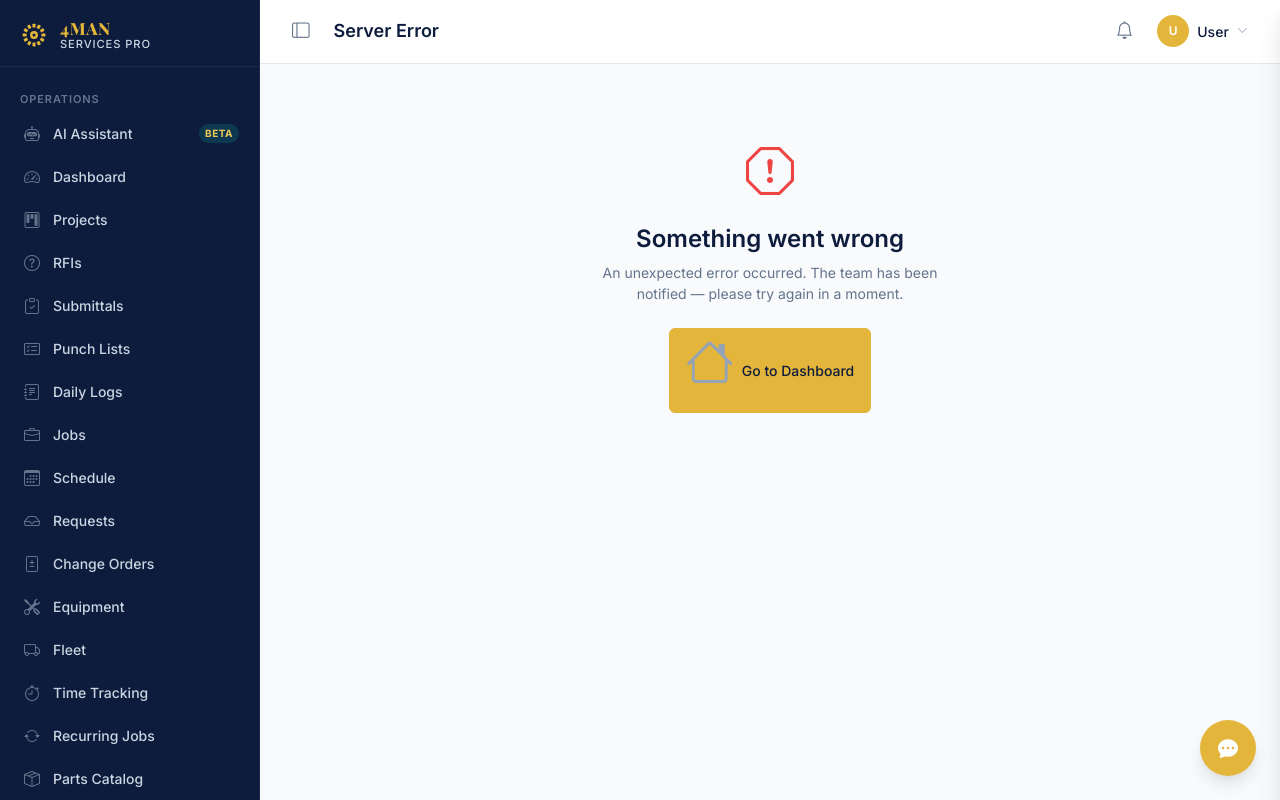
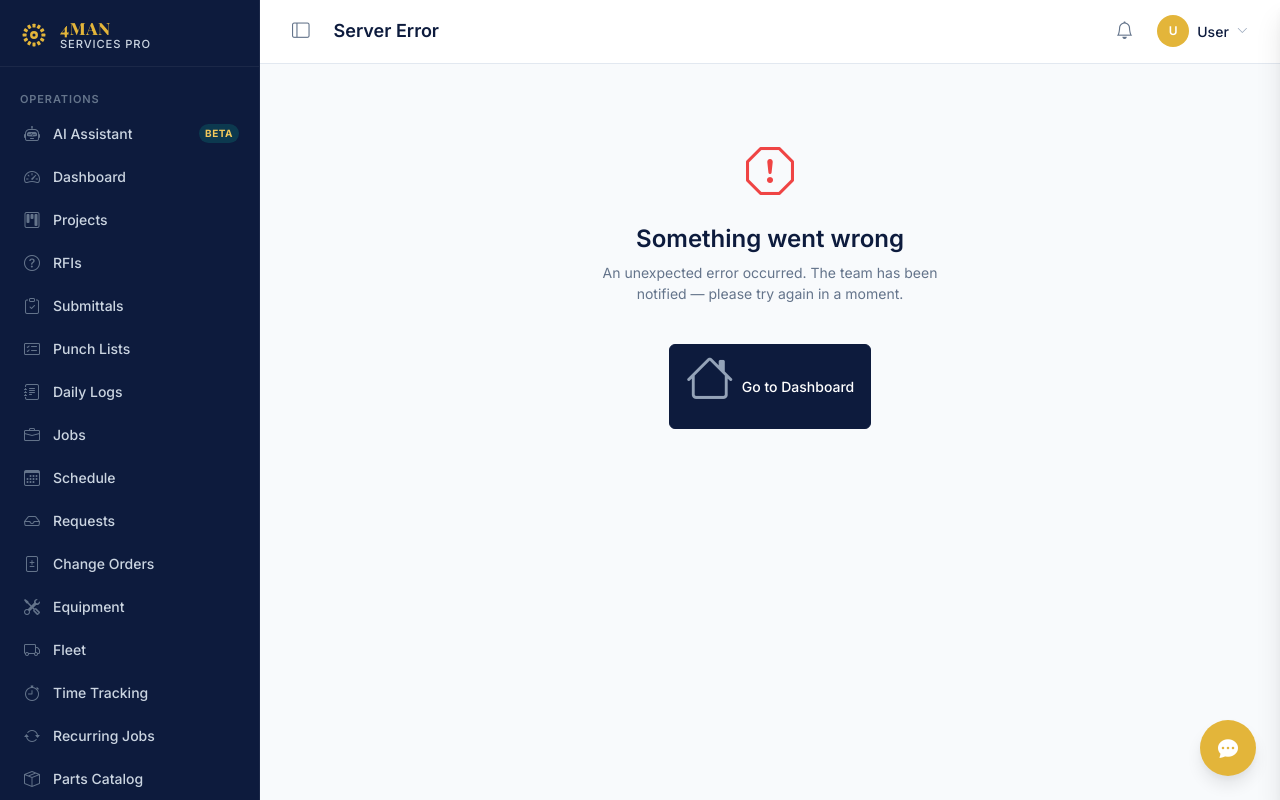
Before and after one commit to Texasdada13/FieldServicePro, a Python web app: template web/templates/errors/500.html in a window 1280 px wide. Run offline with Jinja, Linux system fonts and the light colour scheme; the template is opened without the code that fills it, so the values that code supplies are empty.

Commit message:
rebrand: 403/500 error pages use new palette
Co-Authored-By: Claude Opus 4.7 (1M context) <noreply@anthropic.com>

```diff
--- a/web/templates/errors/500.html
+++ b/web/templates/errors/500.html
@@ -3,12 +3,12 @@
 {% block page_title %}Server Error{% endblock %}
 
 {% block content %}
-<div class="empty-state" style="padding: var(--space-12) var(--space-6);">
+<div class="empty-state" style="padding: var(--space-12) var(--space-6); text-align: center;">
   <i class="bi bi-exclamation-octagon" style="display: block; font-size: 3rem; color: var(--color-danger); margin-bottom: var(--space-4);"></i>
-  <h3 style="font-size: var(--font-size-xl);">Something went wrong</h3>
-  <p>An unexpected error occurred. The team has been notified — please try again in a moment.</p>
-  <a href="{{ url_for('dashboard') }}" class="btn btn-accent">
-    <i class="bi bi-house"></i> Go to Dashboard
+  <h3 style="font-size: var(--font-size-xl); color: var(--color-primary);">Something went wrong</h3>
+  <p style="color: var(--color-text-secondary);">An unexpected error occurred. The team has been notified — please try again in a moment.</p>
+  <a href="{{ url_for('dashboard') }}" class="btn btn-primary" style="margin-top: var(--space-4);">
+    <i class="bi bi-house" aria-hidden="true"></i> Go to Dashboard
   </a>
 </div>
 {% endblock %}
```
Also changed, not shown: web/templates/errors/403.html (+6 -6 lines).
